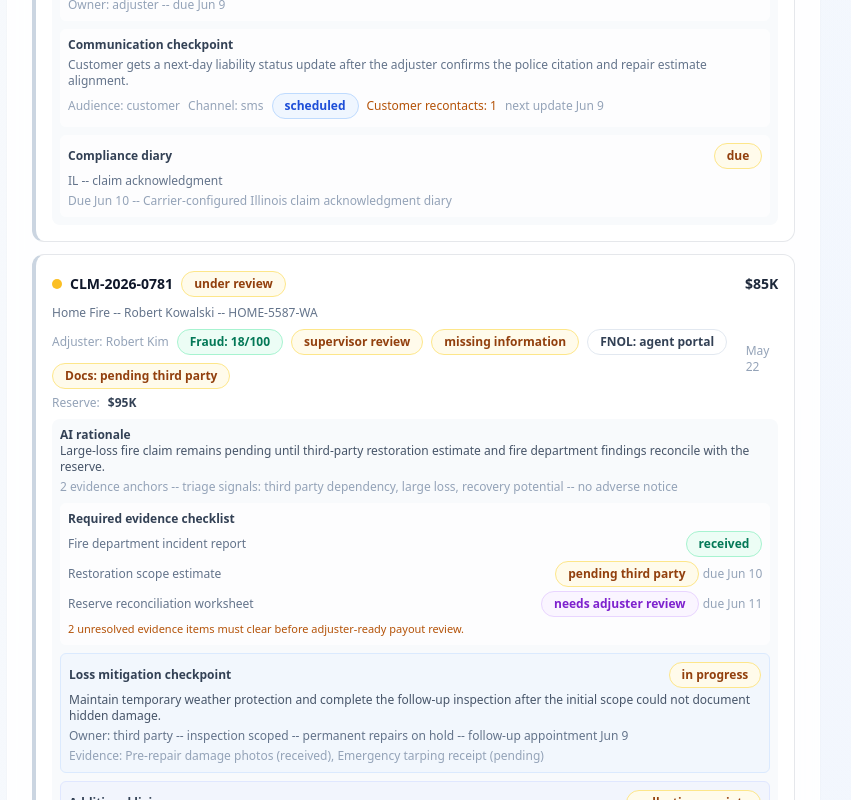
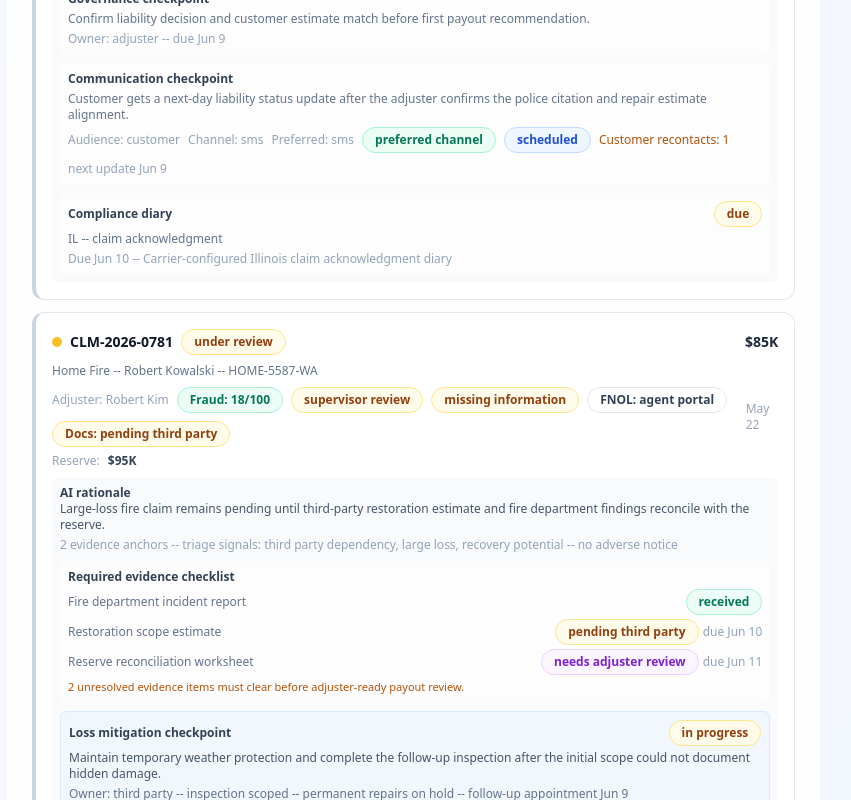
Before and after one commit to tensorgarden/insurtech-ai-platform, a Next.js app: page / in a window 1280 px wide. Shown: the part 2580-3380 px from the top of the page, without its empty margins (17-868 px from the left). Built offline with nearby package versions, Linux system fonts and the light colour scheme.

Commit message:
Surface claim communication channel preferences

```diff
--- a/src/app/page.tsx
+++ b/src/app/page.tsx
@@ -318,6 +318,14 @@ function ClaimCard({ claim }: { claim: Claim }) {
     scheduled: "blue",
     waiting_on_response: "amber",
     not_required: "slate",
+  };
+  const communicationPreferenceTone: Record<
+    Claim["communicationCheckpoint"]["preferenceMatch"],
+    "green" | "amber" | "slate"
+  > = {
+    preferred: "green",
+    alternate: "amber",
+    not_applicable: "slate",
   };
   const complianceTone: Record<
     Claim["complianceCheckpoint"]["status"],
@@ -705,6 +713,10 @@ function ClaimCard({ claim }: { claim: Claim }) {
           <div className="mt-1 flex flex-wrap items-center gap-2 text-slate-400">
             <span>Audience: {claim.communicationCheckpoint.audience.split("_").join(" ")}</span>
             <span>Channel: {claim.communicationCheckpoint.channel.split("_").join(" ")}</span>
+            <span>Preferred: {claim.communicationCheckpoint.preferredChannel?.split("_").join(" ") || "not applicable"}</span>
+            <Badge tone={communicationPreferenceTone[claim.communicationCheckpoint.preferenceMatch]}>
+              {claim.communicationCheckpoint.preferenceMatch.split("_").join(" ")} channel
+            </Badge>
             <Badge tone={communicationTone[claim.communicationCheckpoint.status]}>
               {claim.communicationCheckpoint.status.split("_").join(" ")}
             </Badge>
--- a/src/lib/demo-data.ts
+++ b/src/lib/demo-data.ts
@@ -348,6 +348,8 @@ export const demoClaims: Claim[] = [
     communicationCheckpoint: {
       audience: "customer",
       channel: "sms",
+      preferredChannel: "sms",
+      preferenceMatch: "preferred",
       status: "scheduled",
       recontactCount: 1,
       lastSentAt: "2026-06-08T10:05:00Z",
@@ -421,6 +423,7 @@ export const demoClaims: Claim[] = [
     communicationCheckpoint: {
       audience: "third_party",
       channel: "vendor_portal",
+      preferenceMatch: "not_applicable",
       status: "waiting_on_response",
       recontactCount: 0,
       lastSentAt: "2026-06-07T11:20:00Z",
@@ -552,6 +555,8 @@ export const demoClaims: Claim[] = [
     communicationCheckpoint: {
       audience: "customer",
       channel: "customer_portal",
+      preferredChannel: "customer_portal",
+      preferenceMatch: "preferred",
       status: "sent",
       recontactCount: 0,
       lastSentAt: "2026-06-01T17:05:00Z",
@@ -614,11 +619,13 @@ export const demoClaims: Claim[] = [
     },
     communicationCheckpoint: {
       audience: "customer",
-      channel: "sms",
+      channel: "phone",
+      preferredChannel: "sms",
+      preferenceMatch: "alternate",
       status: "sent",
       recontactCount: 0,
       lastSentAt: "2026-05-10T15:30:00Z",
-      message: "Settlement closure notice was sent after legal confirmed premises-safety follow-up was filed.",
+      message: "Settlement closure notice was delivered by phone after legal confirmed premises-safety follow-up was filed.",
     },
     complianceCheckpoint: {
       jurisdiction: "TX",
@@ -686,6 +693,8 @@ export const demoClaims: Claim[] = [
     communicationCheckpoint: {
       audience: "customer",
       channel: "customer_portal",
+      preferredChannel: "customer_portal",
+      preferenceMatch: "preferred",
       status: "sent",
       recontactCount: 0,
       lastSentAt: "2026-04-15T10:45:00Z",
@@ -750,6 +759,8 @@ export const demoClaims: Claim[] = [
     communicationCheckpoint: {
       audience: "customer",
       channel: "customer_portal",
+      preferredChannel: "customer_portal",
+      preferenceMatch: "preferred",
       status: "scheduled",
       recontactCount: 2,
       lastSentAt: "2026-02-28T09:00:00Z",
@@ -841,6 +852,7 @@ export const demoClaims: Claim[] = [
     communicationCheckpoint: {
       audience: "third_party",
       channel: "vendor_portal",
+      preferenceMatch: "not_applicable",
       status: "waiting_on_response",
       recontactCount: 0,
       lastSentAt: "2026-06-15T10:10:00Z",
--- a/src/lib/types.ts
+++ b/src/lib/types.ts
@@ -108,9 +108,13 @@ export type ClaimCommunicationChannel = CustomerCommunicationChannel | "vendor_p
 
 export type ClaimCommunicationStatus = "sent" | "scheduled" | "waiting_on_response" | "not_required";
 
+export type ClaimCommunicationPreferenceMatch = "preferred" | "alternate" | "not_applicable";
+
 export interface ClaimCommunicationCheckpoint {
   audience: ClaimCommunicationAudience;
   channel: ClaimCommunicationChannel;
+  preferredChannel?: CustomerCommunicationChannel;
+  preferenceMatch: ClaimCommunicationPreferenceMatch;
   status: ClaimCommunicationStatus;
   recontactCount: number;
   lastSentAt?: string;
```
Also changed, not shown: 1 other file (tests, documents, lock files or other folders).
